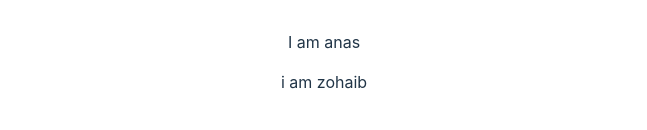
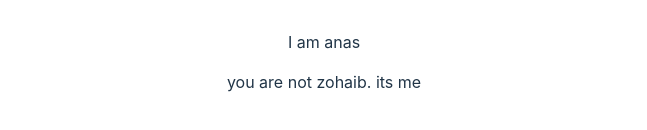
Before and after one commit to m-anas44/agency_portfolio, a React (Vite) app in the folder client/: page / in a window 1280 px wide. Shown: the part 392-522 px from the top of the page, without its empty margins (316-963 px from the left). Built offline with nearby package versions, Linux system fonts and the light colour scheme.

Commit message:
commit from anas

```diff
--- a/client/src/App.jsx
+++ b/client/src/App.jsx
@@ -6,7 +6,7 @@ function App() {
     <>
       <h1>Welcome to the agency </h1>
       <p>I am anas</p>
-      <p>i am zohaib</p>
+      <p>you are not zohaib. its me</p>
     </>
   );
 }
```
